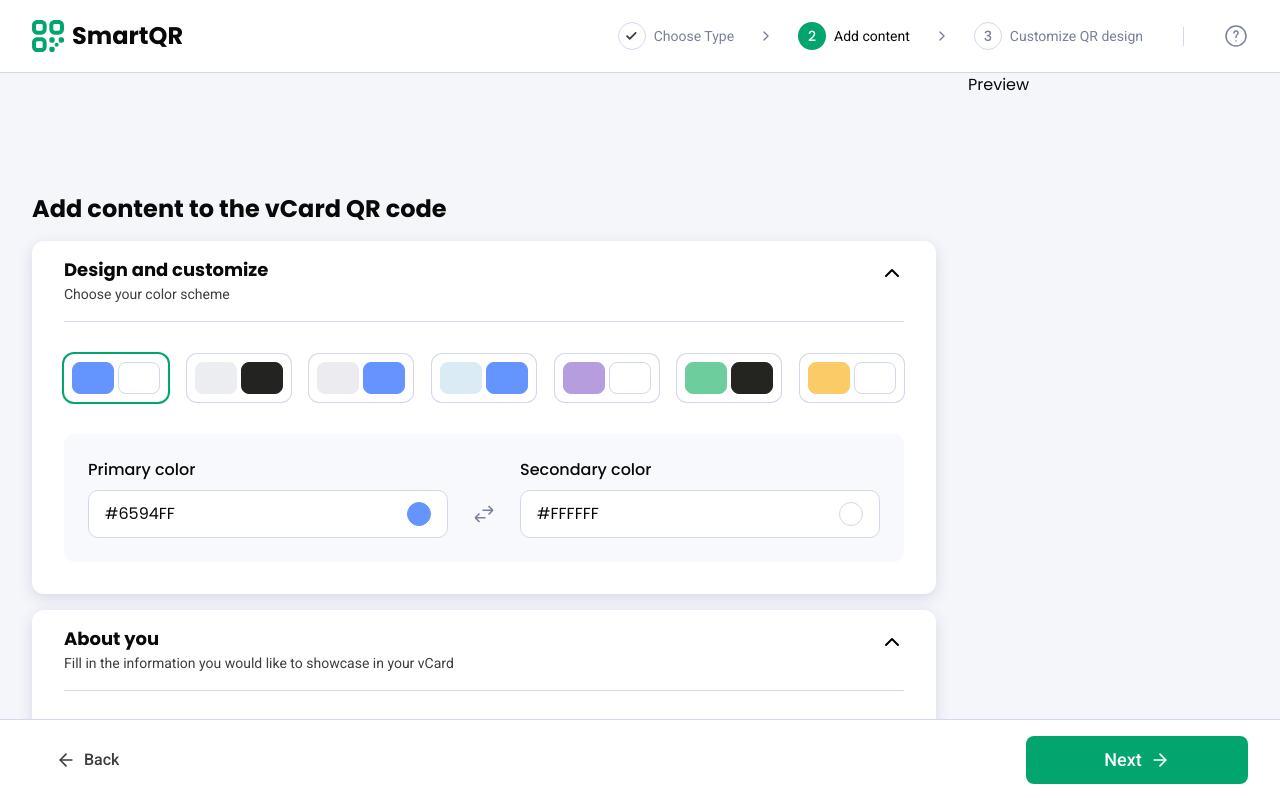
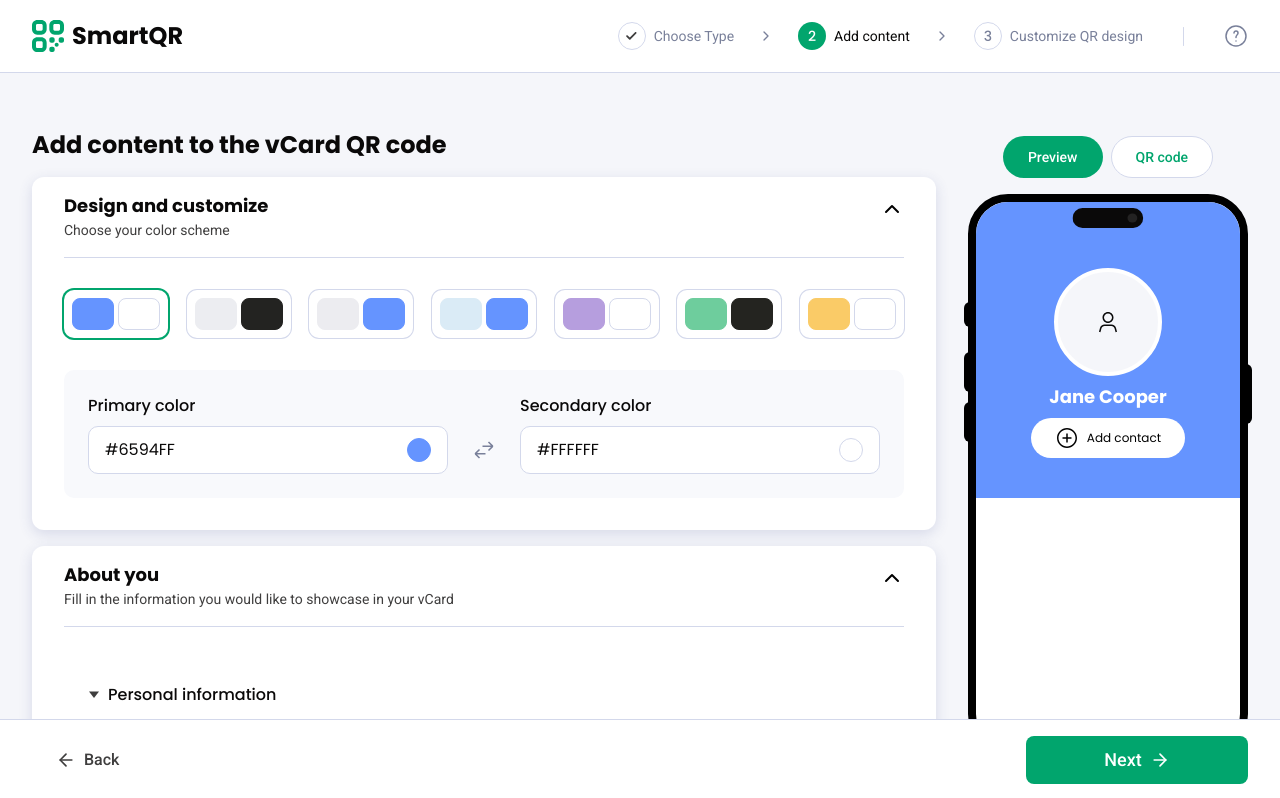
Before and after one commit to monaim3/QR-Code, a Next.js app: page /generator/vcard in a window 1280 px wide. Shown: the top 798 px of the page. Built offline with nearby package versions, Linux system fonts and the light colour scheme.

Commit message:
vcard preview add

```diff
--- a/app/generator/vcard/page.tsx
+++ b/app/generator/vcard/page.tsx
@@ -1,3 +1,6 @@
+"use client";
+
+import { useState } from "react";
 import Container from "@/components/common/parent-container";
 import Breadcrumb from "@/components/generator/Breadcrumb";
 import About from "@/components/generator/vcard/About";
@@ -5,13 +8,17 @@ import DesignCustomize from "@/components/generator/vcard/DesignCustomize";
 import NameQrCode from "@/components/generator/vcard/NameQrCode";
 import Social from "@/components/generator/vcard/Social";
 import Welcome from "@/components/generator/vcard/Welcome";
+import MobileFrame from "@/components/common/MobileFrame";
+import VCardPreview from "@/components/generator/vcard/VCardPreview";
 
 export default function GeneratorVCard() {
+  const [view, setView] = useState<"preview" | "qrCode">("preview");
+
   return (
     <main className="bg-[var(--Generator-Background)] min-h-screen">
       <Container className="flex flex-col desktop:flex-row gap-8 lg:pb-32">
         {/* Content */}
-        <div className="flex flex-col items-start gap-4 desktop:pt-[120px] desktop:pb-[160px] pb-[120px] px-0 flex-1">
+        <div className="flex flex-col items-start gap-4 desktop:pt-[56px] desktop:pb-[160px] pb-[120px] px-0 flex-1">
           {/* Heading */}
           <h3 className="text-[var(--Black)] font-bold text-[24px] leading-[var(--Typeface-Line-height-Heading-3)] hidden desktop:block">
             Add content to the vCard QR code
@@ -40,7 +47,49 @@ export default function GeneratorVCard() {
         </div>
 
         {/* Preview */}
-        <div className="w-[280px]">Preview</div>
+        <div className="w-[280px] hidden desktop:block desktop:sticky desktop:top-20 desktop:self-start desktop:h-fit desktop:pt-[56px] desktop:pb-[160px] pb-[120px]">
+          <div className="flex flex-col items-center justify-start">
+            <div className="flex gap-2 mb-4">
+              <button
+                onClick={() => setView("preview")}
+                className={`py-2 px-6 rounded-full font-medium font-roboto transition-all duration-300 ease-in-out ${
+                  view === "preview"
+                    ? "border border-transparent bg-[var(--Blue)] text-white hover:bg-[var(--Blue-hover)]"
+                    : "bg-white text-[var(--Blue)] border border-[var(--Boarder-Grey)] hover:border-[var(--Blue)]"
+                }`}
+              >
+                <span className="text-sm leading-[22px] font-medium font-roboto">
+                  Preview
+                </span>
+              </button>
+              <button
+                onClick={() => setView("qrCode")}
+                className={`py-2 px-6 rounded-full font-medium font-roboto transition-all duration-300 ease-in-out ${
+                  view === "qrCode"
+                    ? "border border-transparent text-white bg-[var(--Blue)] hover:bg-[var(--Blue-hover)]"
+                    : "bg-white text-[var(--Blue)] border border-[var(--Boarder-Grey)] hover:border-[var(--Blue)]"
+                }`}
+              >
+                <span className="text-sm leading-[22px] font-medium font-roboto">
+                  QR code
+                </span>
+              </button>
+            </div>
+            <div className="hidden desktop:flex desktop:flex-col desktop:gap-4">
+              <MobileFrame>
+                {view === "preview" ? (
+                  <div className="w-full h-full flex items-center justify-center rounded-[32px] overflow-hidden">
+                    <VCardPreview />
+                  </div>
+                ) : (
+                  <div className="w-full h-full flex items-center justify-center rounded-[32px]">
+                    qrcode
+                  </div>
+                )}
+              </MobileFrame>
+            </div>
+          </div>
+        </div>
       </Container>
     </main>
   );
--- a/components/dashboard/qr-codes/CreateQrCodeBtn.tsx
+++ b/components/dashboard/qr-codes/CreateQrCodeBtn.tsx
@@ -7,7 +7,7 @@ export default function CreateQrCodeBtn() {
       href="/qr-codes/generator"
       className="bg-[var(--Blue)] desktopDashboard:h-12 h-10 px-6 py-2 rounded-[var(--Corner-Radius-10)] inline-flex items-center justify-center gap-2 hover:bg-[var(--Blue-hover)] transition-all duration-300 ease-linear"
     >
-      <PlusCircle />
+      <PlusCircle className="text-white" />
       <span
         className="text-white desktopDashboard:text-[18px] text-[14px] desktopDashboard:font-semibold
   desktopDashboard:leading-[26px] leading-[22px]"
--- a/components/generator/vcard/ColorPicker.tsx
+++ b/components/generator/vcard/ColorPicker.tsx
@@ -1,21 +1,29 @@
+import { useState } from "react";
+
 interface Props {
   label: string;
   color: string;
 }
 
 export default function ColorPicker({ label, color }: Props) {
+  const [isFocused, setIsFocused] = useState(false);
+
   return (
     <div className="flex flex-col items-start gap-2 p-0 flex-1">
       <p className="text-[var(--Black)] text-[16px] leading-[24px] font-medium">
         {label}
       </p>
 
-      <div className="flex h-12 items-center gap-2 self-stretch px-4 py-2 rounded-[var(--Corner-Radius-10)] border border-[var(--Boarder-Grey)] bg-white">
+      <div
+        className={`flex h-12 items-center gap-2 self-stretch px-4 py-2 rounded-[var(--Corner-Radius-10)] bg-white border ${isFocused ? "ring-2 ring-[var(--Blue)] border-[var(--Blue)]" : "border-[var(--Boarder-Grey)] hover:ring-2 hover:ring-[var(--Boarder-Grey)]"}`}
+      >
         <input
           type="text"
           className="text-[var(--Black)] text-[16px] leading-[24px] flex-1 focus:outline-none w-full"
           defaultValue={color}
           maxLength={7}
+          onFocus={() => setIsFocused(true)}
+          onBlur={() => setIsFocused(false)}
         />
 
         <div
--- a/components/generator/vcard/Input.tsx
+++ b/components/generator/vcard/Input.tsx
@@ -29,7 +29,7 @@ export default function Input({
         placeholder={placeholder}
         value={value}
         onChange={(e) => onChange(e.target.value)}
-        className="h-12 py-2 px-4 text-[var(--Black)] text-[16px] leading-[24px] placeholder:text-[var(--Grey)] rounded-[var(--Corner-Radius-10)] border border-[var(--Boarder-Grey)] focus:outline-none"
+        className="h-12 py-2 px-4 text-[var(--Black)] text-[16px] leading-[24px] placeholder:text-[var(--Grey)] rounded-[var(--Corner-Radius-10)] border border-[var(--Boarder-Grey)] focus:outline-none focus:border-[var(--Blue)] focus:ring-2 focus:ring-[var(--Blue)] hover:ring-2 hover:ring-[var(--Boarder-Grey)]"
       />
     </div>
   );
--- a/components/generator/vcard/Summary.tsx
+++ b/components/generator/vcard/Summary.tsx
@@ -29,7 +29,7 @@ export default function Summary({ onClick, isOpen }: Props) {
           value={vCard.summary}
           onChange={(e) => handleSummaryChange(e.target.value)}
           placeholder="e.g. About my company"
-          className="min-h-[96px] py-2 px-4 text-[var(--Black)] text-[16px] leading-[24px] placeholder:text-[var(--Grey)] rounded-[var(--Corner-Radius-10)] border border-[var(--Boarder-Grey)] focus:outline-none resize-none"
+          className="min-h-[96px] py-2 px-4 text-[var(--Black)] text-[16px] leading-[24px] placeholder:text-[var(--Grey)] rounded-[var(--Corner-Radius-10)] border border-[var(--Boarder-Grey)] focus:outline-none resize-none focus:border-[var(--Blue)] focus:ring-2 focus:ring-[var(--Blue)] hover:ring-2 hover:ring-[var(--Boarder-Grey)]"
         ></textarea>
       </div>
     </AboutAccordion>
--- /dev/null
+++ b/components/generator/vcard/VCardPreview.tsx
@@ -0,0 +1,55 @@
+import PlusCircle from "@/components/icons/plus-circle";
+import User from "@/components/icons/user";
+import { useAppSelector } from "@/store/hooks";
+import Image from "next/image";
+
+export default function VCardPreview() {
+  const vCard = useAppSelector((state) => state.vCard);
+
+  return (
+    <div className="w-full h-full flex flex-col items-center gap-6 pb-8 pt-[66.46px] px-5 relative overflow-hidden">
+      <div
+        className="absolute left-0 top-0 h-[296px] w-full z-[1]"
+        style={{ backgroundColor: vCard.primaryColor }}
+      />
+
+      <div className="flex flex-col items-center gap-2 stretch relative z-[2]">
+        {/* Image */}
+        <div className="flex w-[108px] h-[108px] p-2 justify-center items-center gap-2 aspect-square rounded-full bg-[var(--Generator-Background)] border-4 border-white mx-auto">
+          {vCard.personalInfo.image ? (
+            <Image
+              src={vCard.personalInfo.image}
+              alt="User"
+              width={100}
+              height={100}
+              className="object-contain"
+            />
+          ) : (
+            <User />
+          )}
+        </div>
+
+        {/* Name */}
+        <h4 className="text-[18px] text-white leading-[26px] font-bold">
+          {vCard.personalInfo.fullName || "Jane Cooper"}
+        </h4>
+
+        {/* Button */}
+        <button
+          className="flex h-10 px-6 py-2 justify-center items-center gap-2 self-stretch rounded-full w-auto "
+          style={{ backgroundColor: vCard.secondaryColor }}
+        >
+          <PlusCircle
+            className={`${vCard.secondaryColor === "#FFFFFF" ? "text-black" : "text-white"}`}
+          />
+          <span
+            className={`text-[12px] leading-[20px] ${vCard.secondaryColor === "#FFFFFF" ? "text-black" : "text-white"}`}
+          >
+            Add contact
+          </span>
+        </button>
+      </div>
+      <div className="relative z-[2]"></div>
+    </div>
+  );
+}
--- a/components/icons/plus-circle.tsx
+++ b/components/icons/plus-circle.tsx
@@ -1,4 +1,4 @@
-const PlusCircle = () => {
+const PlusCircle = (props: React.SVGProps<SVGSVGElement>) => {
   return (
     <svg
       xmlns="http://www.w3.org/2000/svg"
@@ -6,12 +6,13 @@ const PlusCircle = () => {
       height="24"
       viewBox="0 0 24 24"
       fill="none"
+      {...props}
     >
       <path
         fillRule="evenodd"
         clipRule="evenodd"
         d="M2 12C2 6.485 6.485 2 12 2C17.515 2 22 6.485 22 12C22 17.515 17.515 22 12 22C6.485 22 2 17.515 2 12ZM3.5 12C3.5 16.685 7.315 20.5 12 20.5C16.685 20.5 20.5 16.685 20.5 12C20.5 7.315 16.685 3.5 12 3.5C7.315 3.5 3.5 7.315 3.5 12ZM11.25 11.25V7.5H12.75V11.25H16.5V12.75H12.75V16.5H11.25V12.75H7.5V11.25H11.25Z"
-        fill="white"
+        fill="currentColor"
       />
     </svg>
   );
```
